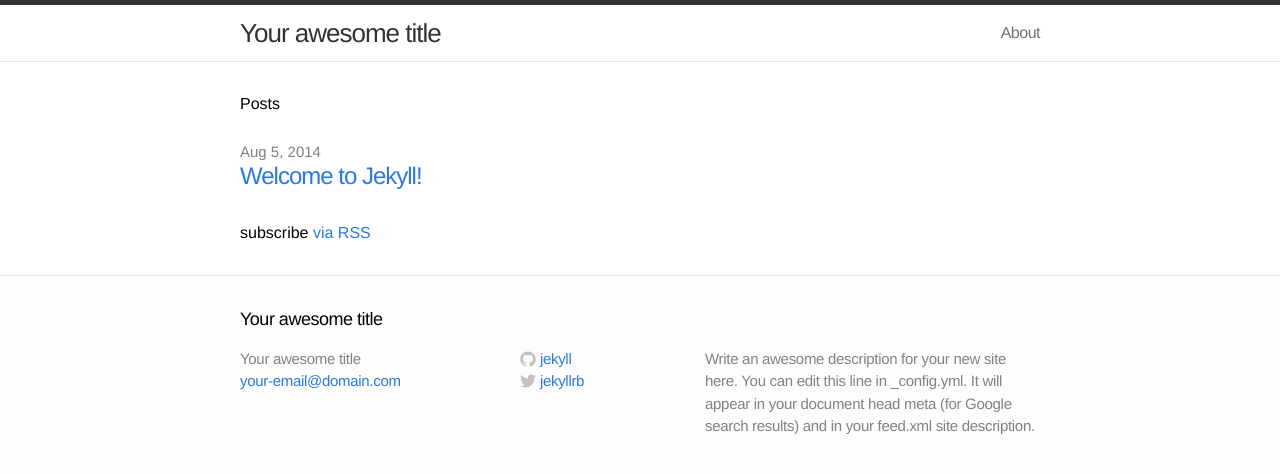
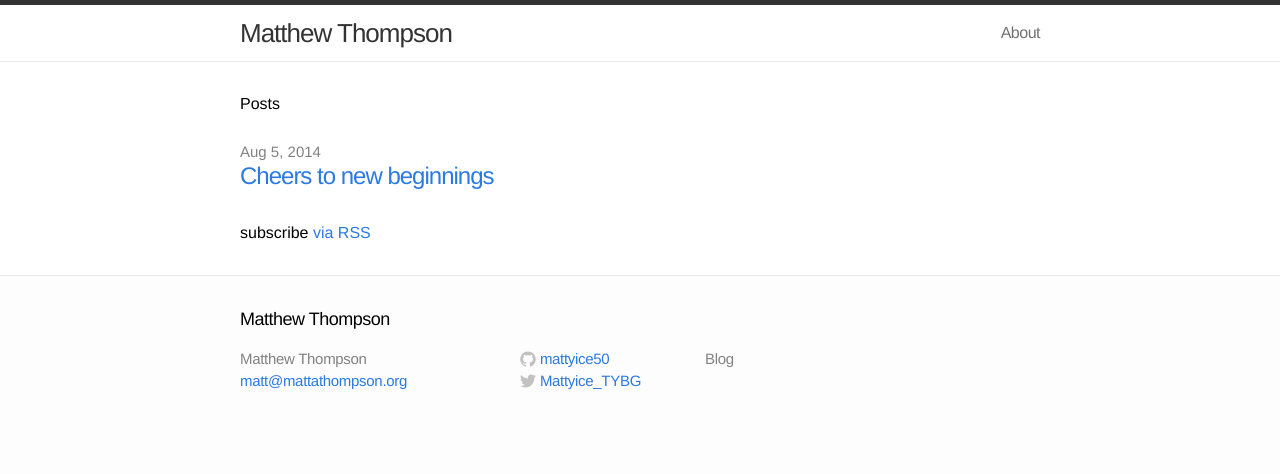
Before and after one commit to mattathompson/mattyice50.github.io, a Jekyll site: the page built from index.html, in a window 1280 px wide. Shown: the top 474 px of the page. Built offline with Jekyll 4.4.1, drawn with Linux system fonts in a browser that asks for light colours.

```diff
--- a/_config.yml
+++ b/_config.yml
@@ -1,11 +1,11 @@
 # Site settings
-title: Your awesome title
-email: your-email@domain.com
-description: "Write an awesome description for your new site here. You can edit this line in _config.yml. It will appear in your document head meta (for Google search results) and in your feed.xml site description."
+title: Matthew Thompson
+email: matt@mattathompson.org
+description: "Blog"
 baseurl: ""
-url: "http://yourdomain.com"
-twitter_username: jekyllrb
-github_username:  jekyll
+url:
+twitter_username: Mattyice_TYBG
+github_username:  mattyice50
 
 # Build settings
 markdown: kramdown
```
Also changed, not shown: _posts/2104-08-05-my-first-post.md (added, +41 -0 lines), _posts/example.markdown (renamed from _posts/2014-08-05-welcome-to-jekyll.markdown), assets/startup1.jpg (added), 5 other files.
